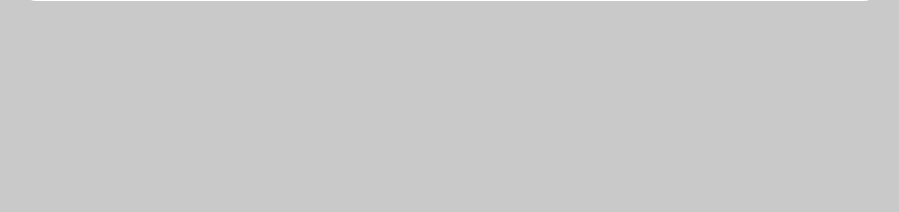
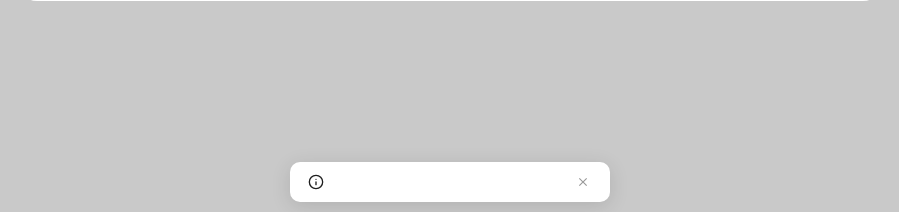
Before and after one commit to Chung1045/singularity, a Node server app: page /login in a window 1280 px wide; the page is wider, and only the part inside the window is pictured. Shown: the part 638-850 px from the top of that part, without its empty margins (190-1089 px from the left). Run offline with Node 20, Linux system fonts and the light colour scheme; some libraries are stand-ins or nearby versions.

Commit message:
refactor: Update message component and styles for improved UI/UX
- Simplified the Message component in tempLogin.js by removing unnecessary useEffect logic and adjusting the rendering of the close button.
- Enhanced the styling of message elements in login.css and signup.css for better visual consistency, including updated border-radius, box-shadow, and layout adjustments.
- Modified tempSignup.ejs to reflect the new structure of the message component, incorporating alert icons and improved text display.

```diff
--- a/public/scripts/Login.js
+++ b/public/scripts/Login.js
@@ -167,40 +167,24 @@
 
 const { useState, useEffect } = React;
 
-const Message = ({ text, visible, onClose, showClose = true, emoji = '👋' }) => {
-    // Use useEffect to apply/remove the 'hidden' class for animations
-    useEffect(() => {
-        const messageElement = document.getElementById('message');
-        if (messageElement) {
-            if (visible) {
-                messageElement.classList.remove('hidden');
-            } else {
-                // The timeout allows the slide-down animation to complete
-                setTimeout(() => messageElement.classList.add('hidden'), 500);
-            }
-        }
-    }, [visible]);
-
-    // Render nothing if not visible
-    if (!visible) {
-        return null;
-    }
-
+const Message = ({ text, visible, onClose, showClose = true }) => {
     return React.createElement(
         'div',
         {
-            // MUST keep 'message' here for the useEffect logic to work
             id: 'message',
-            className: 'hidden'
+            className: visible ? '' : 'hidden'
         },
-        `${emoji} ${text}`,
+        React.createElement('span', { className: 'alert-icon' },
+            React.createElement('img', { src: '/img/Info.svg', alt: 'alert' })
+        ),
+        React.createElement('span', { className: 'alert-text' }, text),
         showClose ? React.createElement(
             'span',
             {
-                id: 'message-close-btn', // Added ID
+                id: 'message-close-btn',
                 onClick: onClose
             },
-            'x'
+            React.createElement('img', { src: '/img/close.svg', alt: 'close' })
         ) : null
     );
 };
--- a/public/scripts/Signup.js
+++ b/public/scripts/Signup.js
@@ -39,7 +39,7 @@ const TempSignup = ({ csrfToken }) => {
         const messageTextEl = document.getElementById('messageText');
 
         if (errorFields.length > 0 && !messageShown && messageEl && messageTextEl) {
-            messageTextEl.textContent = `⚠️ Warning: Please fill in your credentials`;
+            messageTextEl.textContent = `Warning: Please fill in your credentials`;
             messageEl.classList.remove('hidden');
             setMessageShown(true);
         }
@@ -194,7 +194,7 @@ const TempSignup = ({ csrfToken }) => {
                 const messageTextEl = document.getElementById('messageText');
 
                 if (messageEl && messageTextEl) {
-                    messageTextEl.textContent = `✓ ${result.message}, redirecting...`;
+                    messageTextEl.textContent = `${result.message}, redirecting...`;
                     messageEl.classList.remove('hidden');
 
                     // Redirect after 2 seconds
--- a/public/stylesheets/login.css
+++ b/public/stylesheets/login.css
@@ -351,24 +351,63 @@ CSS FOR MESSAGE / ANIMATION HERE
 */
 #message {
   background: #fff;
-  border-radius: 3px;
+  border-radius: 10px;
   bottom: 0;
-  box-shadow: 0px 2px 8px #E1E1E1;
+  box-shadow: 0px 4px 20px rgba(0, 0, 0, 0.12);
   color: #4a4a4a;
-  font-weight: 700;
+  font-weight: 600;
+  font-size: 13px;
   left: 50%;
-  padding: 12px 16px;
+  padding: 12px 18px;
   position: fixed;
-  transform: translate(-50%, -40px);
+  transform: translate(-50%, -24px);
   transition: transform 0.5s cubic-bezier(1, -0.5, .25, 1.25);
+  display: flex;
+  align-items: center;
+  gap: 10px;
+  min-width: 320px;
+  max-width: 500px;
+}
+
+#message .alert-icon {
+  flex-shrink: 0;
+  display: flex;
+  align-items: center;
+}
+
+#message .alert-icon img {
+  width: 16px;
+  height: 16px;
+  object-fit: contain;
+}
+
+#message .alert-text {
+  flex: 1;
 }
 
 #message.hidden {
   transform: translate(-50%, 100%);
 }
 
-#message #close {
+#message #close,
+#message #message-close-btn {
   cursor: pointer;
-  font-weight: 400;
-  margin-left: 16px;
+  flex-shrink: 0;
+  display: flex;
+  align-items: center;
+  opacity: 0.4;
+  padding: 0 2px;
+  transition: opacity 0.15s ease;
 }
+
+#message #close img,
+#message #message-close-btn img {
+  width: 14px;
+  height: 14px;
+  object-fit: contain;
+}
+
+#message #close:hover,
+#message #message-close-btn:hover {
+  opacity: 0.9;
+}
--- a/public/views/Login.ejs
+++ b/public/views/Login.ejs
@@ -15,8 +15,6 @@
 </head>
 <body>
 <div id="root">Loading...</div>
-<div id="message" class="hidden">👋 <span id="message-text"></span><span id="close">x</span></div>
-
 <!-- Load your component -->
 <script src="/scripts/Login.js"></script>
 
```
Also changed, not shown: public/stylesheets/signup.css (+43 -7 lines), public/views/Signup.ejs (+6 -2 lines).
